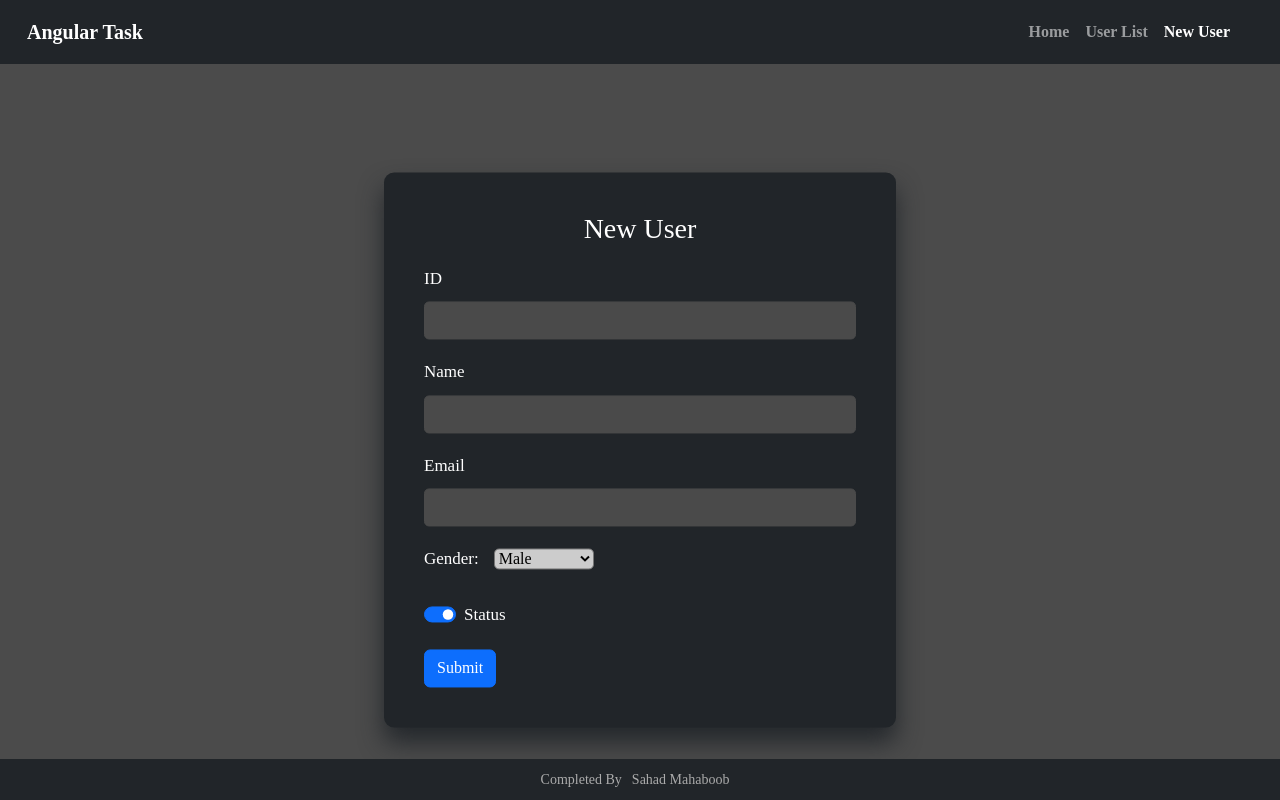
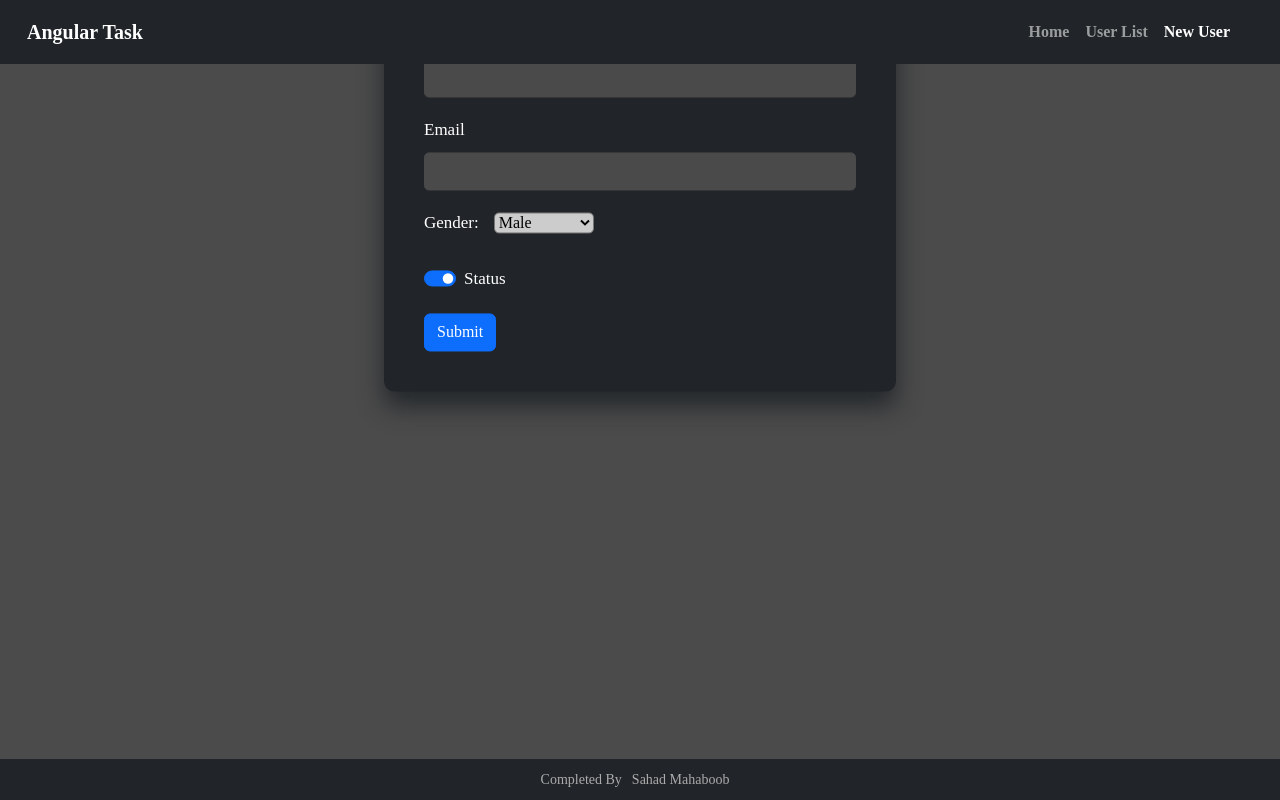
Before and after one commit to sahadcmd/angular-showcase-task, an Angular app: page /newuser in a window 1280 px wide. Built offline with nearby package versions, Linux system fonts and the light colour scheme.

Commit message:
small changes

```diff
--- a/src/app/navbar/navbar.component.css
+++ b/src/app/navbar/navbar.component.css
@@ -1,3 +1,7 @@
+nav {
+    z-index: 1000;
+}
+
 #navbarText {
     margin-right: 30px;
 }
--- a/src/app/new-user/new-user.component.css
+++ b/src/app/new-user/new-user.component.css
@@ -1,6 +1,6 @@
 .container {
     margin: 50px 50px 0 0;
-    position: absolute;
+    position: relative;
     top: 50%;
     left: 50%;
     transform: translate(-50%, -50%);
```
